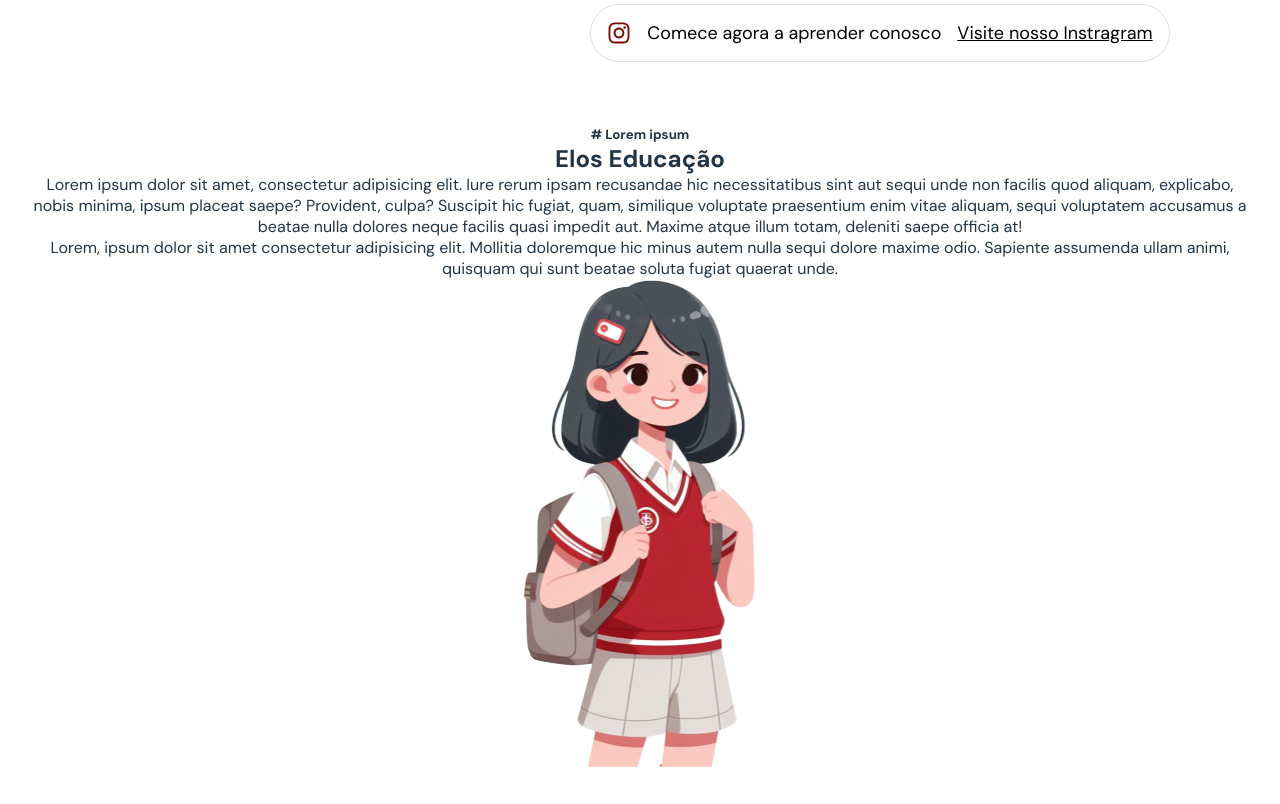
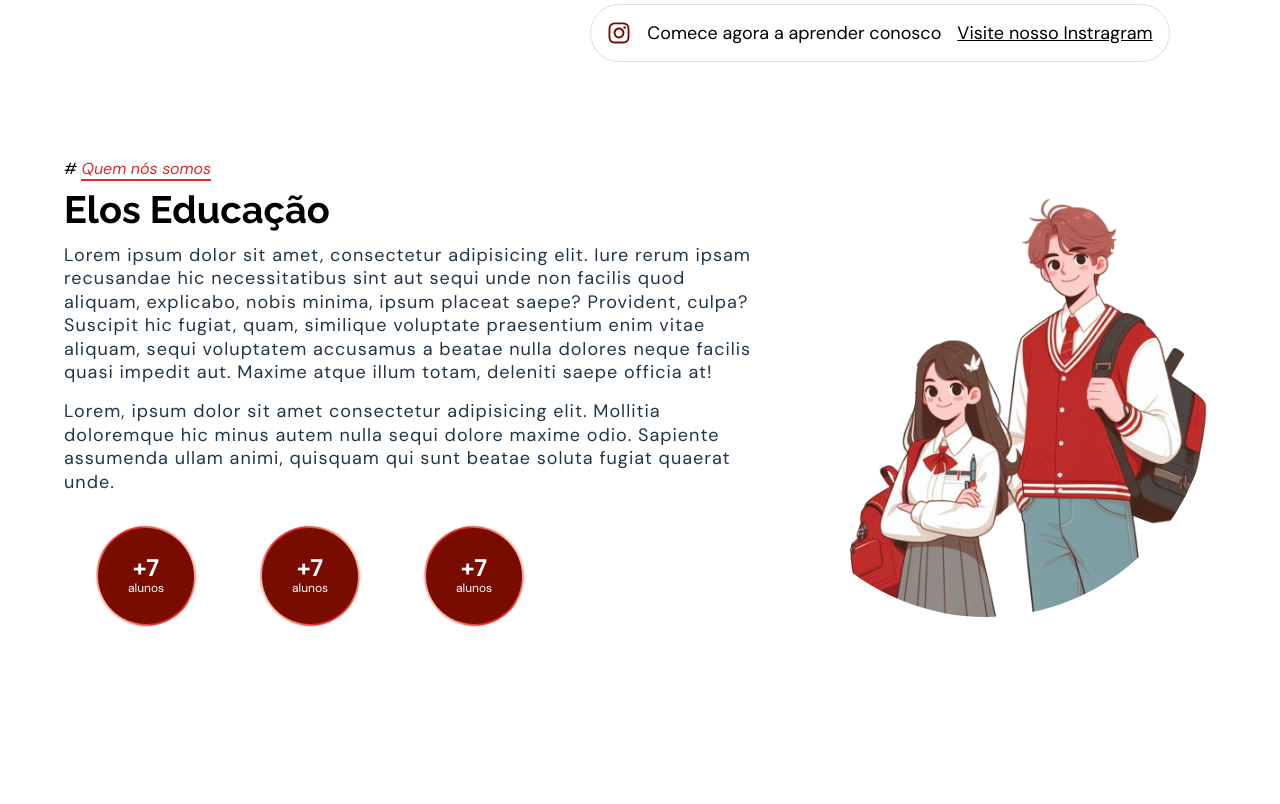
Before and after one commit to lkszand/elos, a React (Vite) app in the folder application-react/: page / in a window 1280 px wide. Shown: the part 1523-2327 px from the top of the page. After the commit the page ends 2213 px from the top, so only its background shows below. Built offline with nearby package versions, Linux system fonts and the light colour scheme.

Commit message:
finalizando a estilização do sobre nós

```diff
--- a/application-react/src/components/home/AboutUs/aboutUs.module.css
+++ b/application-react/src/components/home/AboutUs/aboutUs.module.css
@@ -0,0 +1,81 @@
+.container_about_us {
+  /* background-color: var(--red-weak); */
+  display: flex;
+  justify-content: center;
+  align-items: center;
+  padding: 2rem;
+  max-width: 2100px;
+}
+
+.content_info_about_us {
+  display: flex;
+  flex-direction: column;
+  justify-content: center;
+  align-items: flex-start;
+  text-align: left;
+  flex: 1.5;
+}
+
+.mini_title {
+  font-style: italic;
+  font-size: 16px;
+  font-size: 400;
+  color: var(--black);
+  margin-bottom: 0.5rem;
+}
+
+.mini_title span {
+  color: var(--red-weak);
+  border-bottom: 2px solid var(--red-weak);
+}
+
+.content_info_about_us h2 {
+  font-family: var(--secondary-font);
+  font-size: 38px;
+  font-weight: 700;
+  color: var(--black);
+  margin-bottom: 0.75rem;
+}
+
+.paragraph {
+  font-size: 18px;
+  font-weight: 400;
+  letter-spacing: 1px;
+  line-height: 1.3;
+  margin-bottom: 1rem;
+}
+
+.row_graphicsBall {
+  margin-top: 1rem;
+  display: flex;
+  align-items: center;
+  justify-content: flex-start;
+  width: 100%;
+}
+
+.graphiBall {
+  height: 110px;
+  width: 110px;
+  background-color: blue;
+  border: var(--border);
+  border-radius: 50%;
+  display: flex;
+  flex-direction: column;
+  align-items: center;
+  justify-content: center;
+  overflow: hidden;
+  margin: 0 2.5rem;
+}
+
+.content_image {
+  flex: 1;
+  display: flex;
+  justify-content: center;
+  align-items: center;
+}
+
+.content_image img {
+  width: 100%;
+  max-width: 450px;
+  border-radius: 50%;
+}
--- a/application-react/src/components/home/AboutUs/index.jsx
+++ b/application-react/src/components/home/AboutUs/index.jsx
@@ -1,15 +1,16 @@
 import styles from "./aboutUs.module.css";
-import student from "../../../assets/estudante.png";
+import student from "../../../assets/students.png";
+import ContainerBall from "../../layout/ContainerBall";
 
 export default function AboutUs() {
   return (
-    <section>
+    <section className={styles.container_about_us}>
       <div className={styles.content_info_about_us}>
-        <h5>
-          # <span>Lorem ipsum</span>
-        </h5>
+        <p className={styles.mini_title}>
+          # <span>Quem nós somos</span>
+        </p>
         <h2>Elos Educação</h2>
-        <p>
+        <p className={styles.paragraph}>
           Lorem ipsum dolor sit amet, consectetur adipisicing elit. Iure rerum
           ipsam recusandae hic necessitatibus sint aut sequi unde non facilis
           quod aliquam, explicabo, nobis minima, ipsum placeat saepe? Provident,
@@ -18,16 +19,16 @@ export default function AboutUs() {
           facilis quasi impedit aut. Maxime atque illum totam, deleniti saepe
           officia at!
         </p>
-        <p>
+        <p className={styles.paragraph}>
           Lorem, ipsum dolor sit amet consectetur adipisicing elit. Mollitia
           doloremque hic minus autem nulla sequi dolore maxime odio. Sapiente
           assumenda ullam animi, quisquam qui sunt beatae soluta fugiat quaerat
           unde.
         </p>
         <div className={styles.row_graphicsBall}>
-          <div className={styles.graphiBall}></div>
-          <div className={styles.graphiBall}></div>
-          <div className={styles.graphiBall}></div>
+          <ContainerBall data="7" message="alunos" />
+          <ContainerBall data="7" message="alunos" />
+          <ContainerBall data="7" message="alunos" />
         </div>
       </div>
       <div className={styles.content_image}>
--- /dev/null
+++ b/application-react/src/components/layout/ContainerBall/containerBall.module.css
@@ -0,0 +1,62 @@
+.container_ball {
+  color: var(--white);
+  display: flex;
+  flex-direction: column;
+  align-items: center;
+  justify-content: center;
+  position: relative;
+  flex-wrap: wrap;
+  width: 100px;
+  height: 100px;
+  border-radius: 50%;
+
+  padding: 0.3rem;
+  margin: 0 2rem;
+}
+
+.container_ball::before {
+  background: linear-gradient(
+    var(--pink-weak),
+    var(--red-weak),
+    var(--red-weak),
+    var(--pink-weak)
+  );
+  border-radius: 50%;
+  animation: rotation 5s linear infinite;
+}
+
+.container_ball::after {
+  border-radius: 50%;
+  inset: 2.2px;
+  background: var(--red);
+}
+
+.container_ball span {
+  font-weight: 700;
+  font-size: 24px;
+  line-height: 1.05;
+  position: relative;
+  z-index: 10;
+}
+
+.container_ball p {
+  color: var(--white);
+  font-size: 12px;
+  font-size: 900;
+  width: 100%;
+  text-align: center;
+  text-transform: lowercase;
+  position: relative;
+  z-index: 10;
+  padding: 0;
+  margin: 0;
+}
+
+@keyframes rotation {
+  0% {
+    transform: rotate(0deg);
+  }
+  100% {
+    transform: rotate(360deg);
+  }
+}
--- /dev/null
+++ b/application-react/src/components/layout/ContainerBall/index.jsx
@@ -0,0 +1,10 @@
+import styles from "./containerBall.module.css";
+
+export default function ContainerBall({ data = "--", message = "--" }) {
+  return (
+    <div className={styles.container_ball}>
+      <span>+{data}</span>
+      <p>{message}</p>
+    </div>
+  );
+}
--- a/application-react/src/index.css
+++ b/application-react/src/index.css
@@ -24,6 +24,16 @@
   --beige: #fdbf5c;
   --border: 2px solid var(--red);
   --bg-gray: #d7e8f8;
+}
+
+*::before,
+*::after {
+  content: "";
+  position: absolute;
+  left: 0;
+  right: 0;
+  top: 0;
+  bottom: 0;
 }
 
 a {
```
Also changed, not shown: application-react/src/assets/students.png (added).
